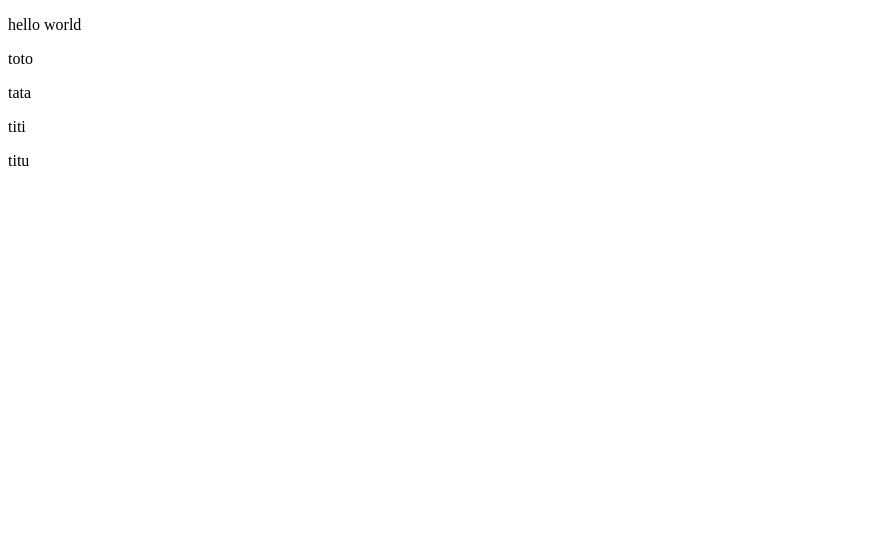
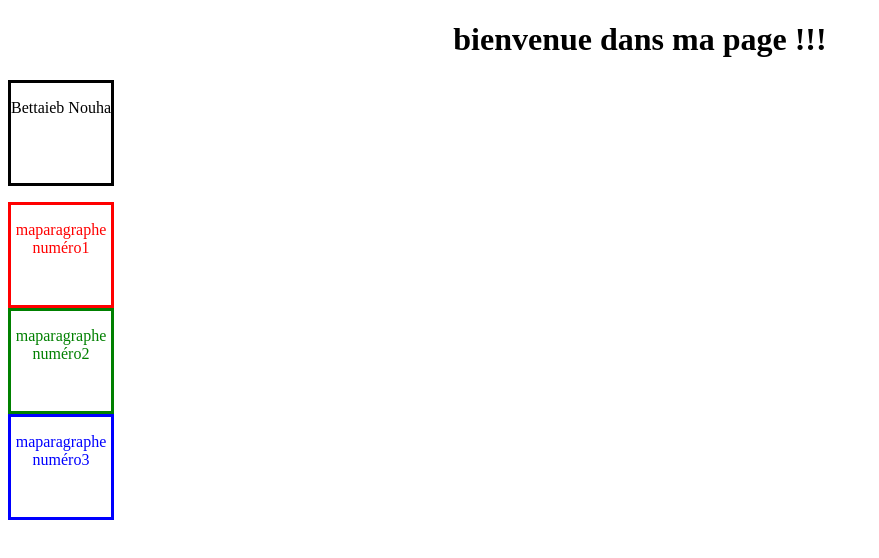
Before and after one commit to nouhabe/wf3-692-javascript, a plain HTML site: page index.html in a window 1280 px wide. Shown: the whole page, without its empty margins (0-879 px from the left). Drawn offline with Linux system fonts and the light colour scheme.

Commit message:
exofonction

```diff
--- a/index.html
+++ b/index.html
@@ -4,17 +4,11 @@
     <meta charset="UTF-8">
     <meta name="viewport" content="width=device-width, initial-scale=1.0">
     <title>Document</title>
-    <script src="js/eval.js"></script>
+    <script src="js/exfonctions.js"></script>
     <link rel="stylesheet" href="style.css">
 </head>
 <body>
-    <div class="card"></div>
-    <div id="card"></div>
-    <div></div>
-    <p>hello world</p>
-    <p>toto</p>
-    <p>tata</p>
-    <p>titi</p>
-    <p>titu</p>
+    <div class="class1"></div>
+
 </body>
 </html>
--- /dev/null
+++ b/js/exfonctions.js
@@ -0,0 +1,78 @@
+window.onload = function(){
+
+
+    var monElementHtml = function(element){
+
+        var elHtml = document.createElement(element);
+        // console.log('createDivElement: ', elHtml);
+        return elHtml;
+   }
+
+   var monH1 = monElementHtml('h1')
+   var maBalise = document.querySelector('body');
+   maBalise.appendChild(monH1);
+
+   monH1.innerText= "bienvenue dans ma page !!!";
+   var divNom = monElementHtml('div');
+   divNom.setAttribute('class', 'square');
+   var monNom = monElementHtml('p');
+   monNom.setAttribute('class', 'paragraph1');
+   maBalise.appendChild(divNom);
+   divNom.appendChild(monNom);
+   monNom.innerText = "Bettaieb Nouha";
+
+var balises = ["p","div","span","section"];
+function plusieuresBalise (balises){
+ for( i=0 ; i< balises.length; i++){
+    var elementHtml = monElementHtml(balises[i]);
+    maBalise.appendChild(elementHtml);
+
+
+     }
+ }
+   plusieuresBalise(balises);
+
+
+
+function childElement(balises){
+    for( i=0 ; i<balises.length ; i++){
+        var enfantP = monElementHtml ("p") ;
+
+        var child = document.querySelector(balises[i]);
+        child.appendChild(enfantP);
+        console.log(child);
+    }
+}
+
+childElement(balises);
+
+function createElement3 (){
+    for(i=0 ; i<3 ; i++){
+        var createDiv = monElementHtml ("div") ;
+        var createEnfant = monElementHtml ("p")
+        createDiv.setAttribute('id', 'div'+(i+1));
+        createDiv.setAttribute('class', 'square');
+        createDiv.setAttribute('class','square color'+(i+1));
+        maBalise.appendChild(createDiv);
+        createDiv.appendChild(createEnfant);
+        createEnfant.setAttribute('class', 'paragraphe'+(i+1));
+        createEnfant.innerText ="maparagraphe numéro"+(i+1)
+        console.log(createDiv);
+    }
+}
+createElement3();
+
+
+
+
+
+
+
+
+
+
+
+
+
+
+}
--- a/style.css
+++ b/style.css
@@ -0,0 +1,23 @@
+/* #div {
+  text-align: center;
+} */
+.square {
+    width: 100px;
+    height: 100px;
+    border-style: solid;
+
+}
+.color1{
+    color: red;
+}
+.color2{
+    color: green;
+}
+.color3{
+    color: blue;
+}
+body{
+
+    text-align: center;
+
+}
```
